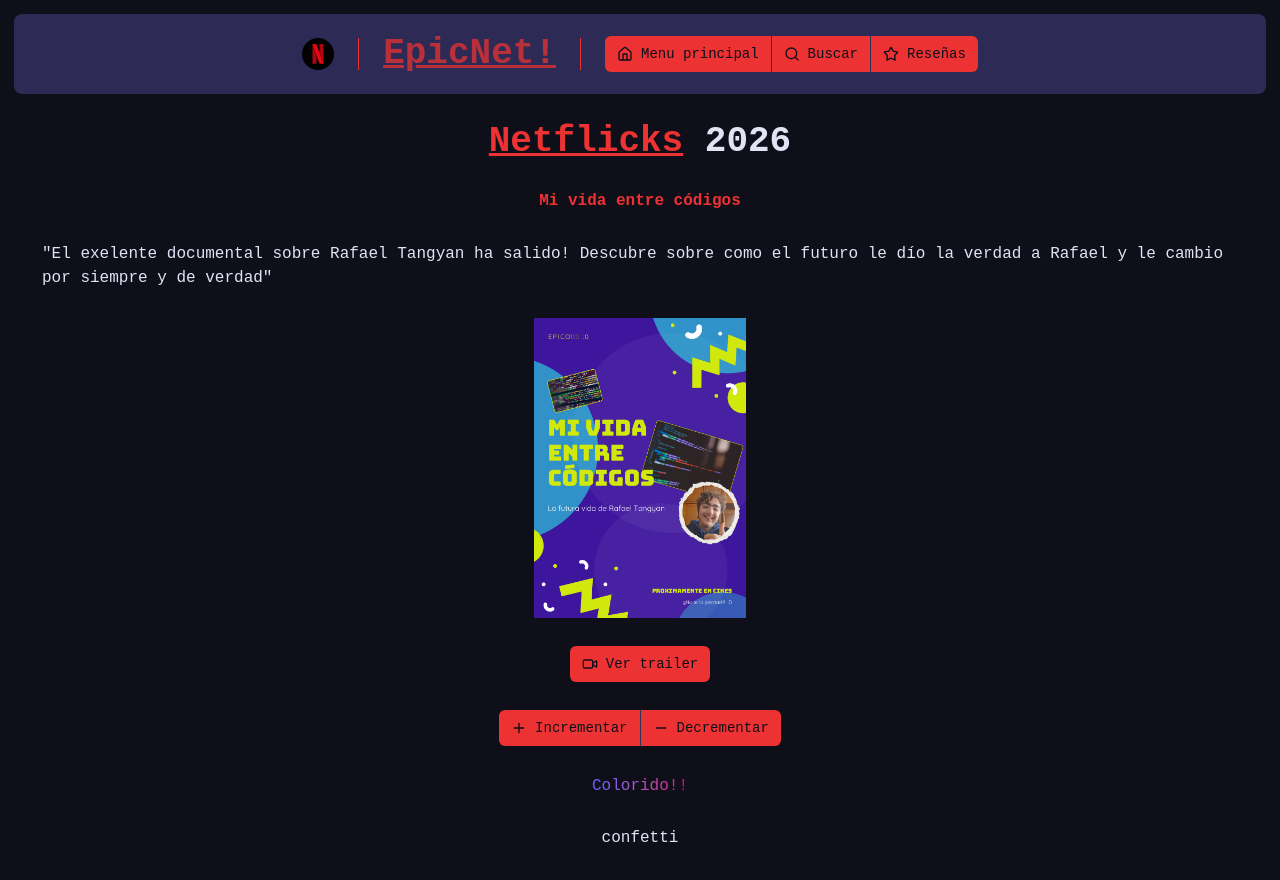
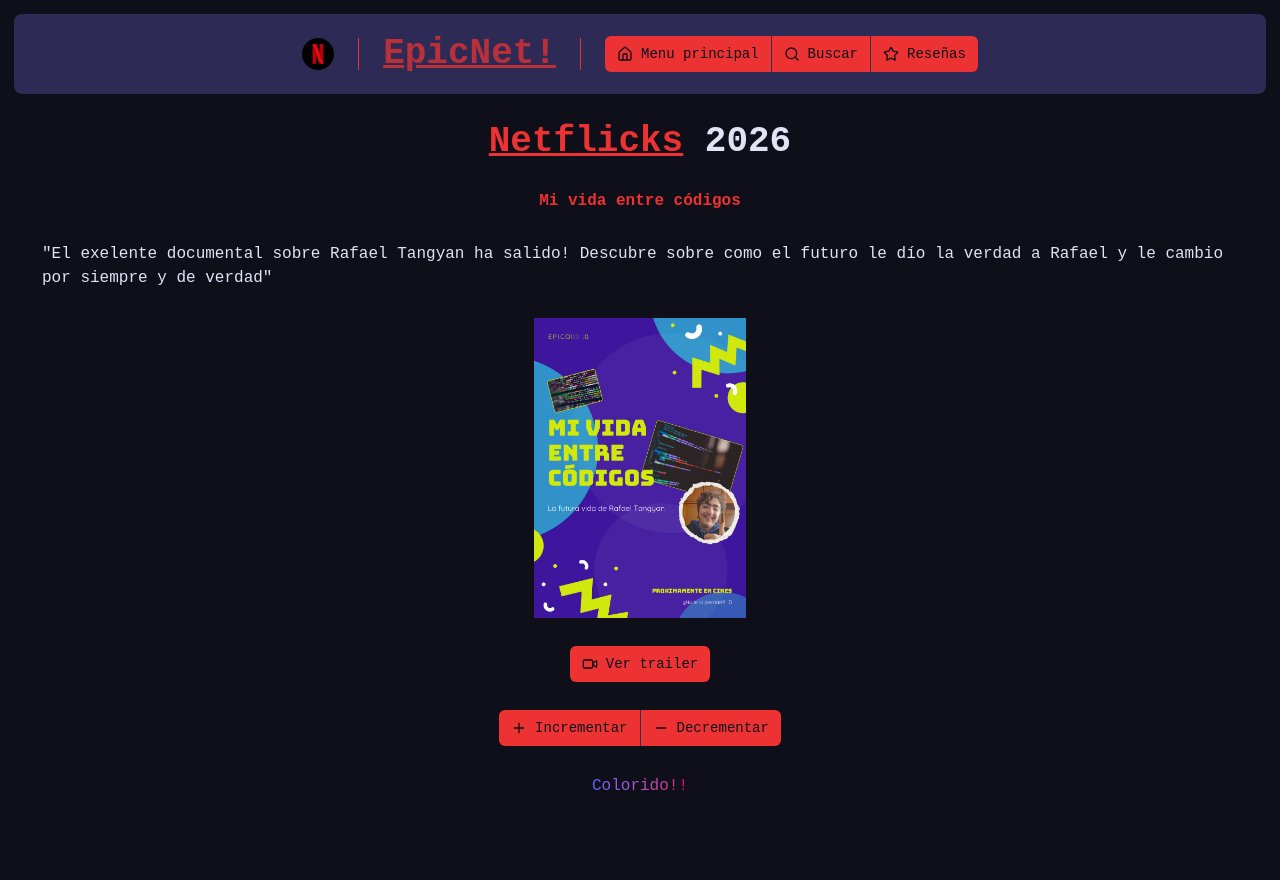
Before and after one commit to RafaDEV99/school-netflicks-2036, a React (Vite) app: page / in a window 1280 px wide. Shown: the top 880 px of the page. After the commit the page ends 840 px from the top, so only its background shows below. Built offline with nearby package versions, Linux system fonts and the light colour scheme; what tailwindcss-motion would draw is missing.

Commit message:
Updated App.tsx

```diff
--- a/src/App.tsx
+++ b/src/App.tsx
@@ -55,7 +55,7 @@
     <div className='grid gap-7 p-7 items-center justify-items-center animate-in fade-in zoom-in-95 duration-750'>
       <h1 className='font-bold text-4xl'><a className='hover:animate-pulse text-primary underline underline-offset-2'>Netflicks</a> 2026</h1>
       <h2 className={`${classUnder} text-1.8xl`}>Mi vida entre códigos</h2>
-      <p className='motion-preset-typewriter'>
+      <p>
         "El exelente documental sobre Rafael Tangyan ha salido!
         Descubre sobre como el futuro le dío la verdad a Rafael y le cambio por siempre y de verdad"
       </p>
@@ -78,9 +78,6 @@
       <p
         className="bg-linear-to-r from-indigo-500 to-pink-600 bg-clip-text text-transparent"
       >Colorido!!</p>
-      <div className="motion-preset-confetti delay-300">
-        confetti
-      </div>
     </div>
     </div>
   )
```
